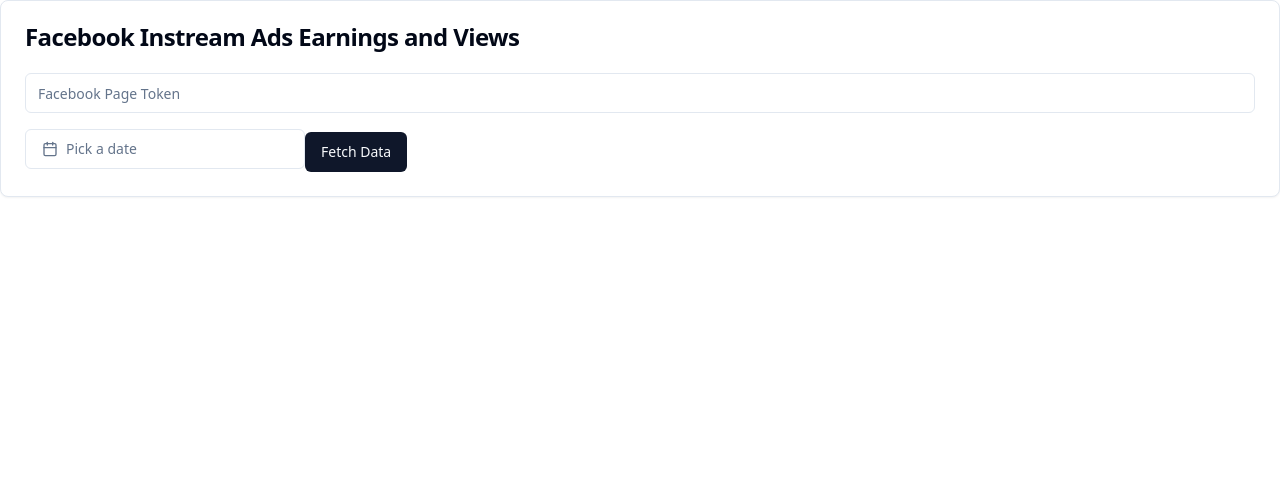
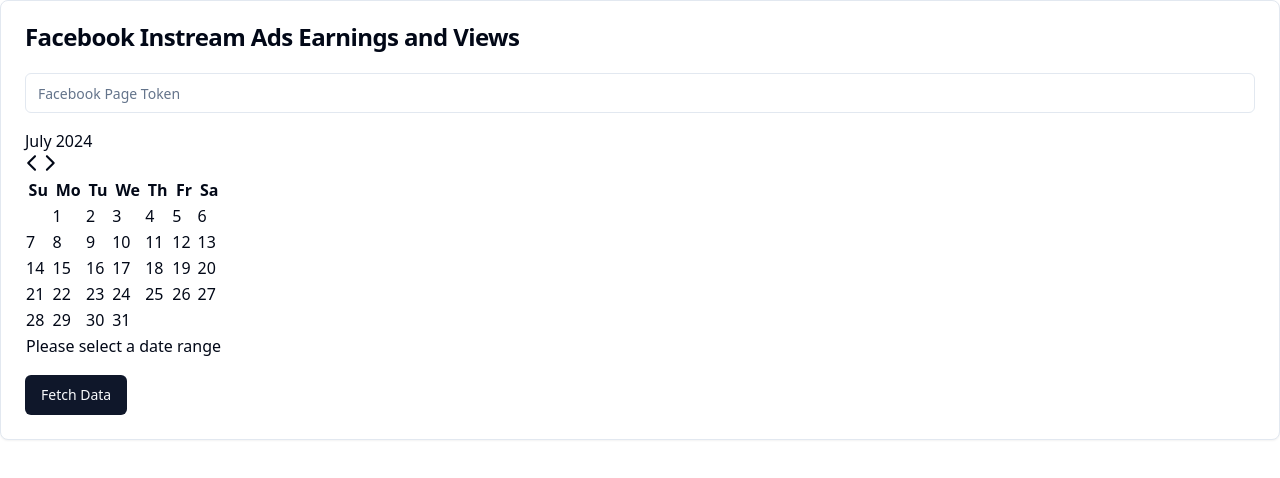
Before and after one commit to GPT-Engineer-App/ad-earnings-tracker, a React (Vite) app: page / in a window 1280 px wide. Shown: the top 478 px of the page. Built offline with nearby package versions, Linux system fonts and the light colour scheme.

Commit message:
Fixed date range selection and resolved missing field error in Facebook Instream Ads tool.

```diff
--- a/src/pages/Index.jsx
+++ b/src/pages/Index.jsx
@@ -2,7 +2,8 @@ import React, { useState } from "react";
 import { useQuery } from "@tanstack/react-query";
 import { Button } from "@/components/ui/button";
 import { Input } from "@/components/ui/input";
-import { DatePickerDemo } from "@/components/ui/date-picker";
+import { DayPicker } from "react-day-picker";
+import { format } from "date-fns";
 import { Card, CardContent, CardHeader, CardTitle } from "@/components/ui/card";
 import { Table, TableBody, TableCell, TableHead, TableHeader, TableRow } from "@/components/ui/table";
 import { Line } from "react-chartjs-2";
@@ -21,16 +22,16 @@ const fetchFacebookData = async ({ queryKey }) => {
 
 const Index = () => {
   const [token, setToken] = useState("");
-  const [dateRange, setDateRange] = useState({ startDate: null, endDate: null });
+  const [dateRange, setDateRange] = useState({ from: null, to: null });
   const { data, error, isLoading, refetch } = useQuery({
-    queryKey: ["facebookData", { token, startDate: dateRange.startDate, endDate: dateRange.endDate }],
+    queryKey: ["facebookData", { token, startDate: dateRange.from, endDate: dateRange.to }],
     queryFn: fetchFacebookData,
     enabled: false,
   });
 
   const handleSubmit = (e) => {
     e.preventDefault();
-    if (!token || !dateRange.startDate || !dateRange.endDate) {
+    if (!token || !dateRange.from || !dateRange.to) {
       toast.error("Please fill in all fields");
       return;
     }
@@ -50,9 +51,15 @@ const Index = () => {
               value={token}
               onChange={(e) => setToken(e.target.value)}
             />
-            <DatePickerDemo
+            <DayPicker
+              mode="range"
               selected={dateRange}
-              onSelect={(range) => setDateRange(range)}
+              onSelect={setDateRange}
+              footer={
+                dateRange.from && dateRange.to
+                  ? `Selected from ${format(dateRange.from, "PPP")} to ${format(dateRange.to, "PPP")}`
+                  : "Please select a date range"
+              }
             />
             <Button type="submit" disabled={isLoading}>
               {isLoading ? "Loading..." : "Fetch Data"}
```
